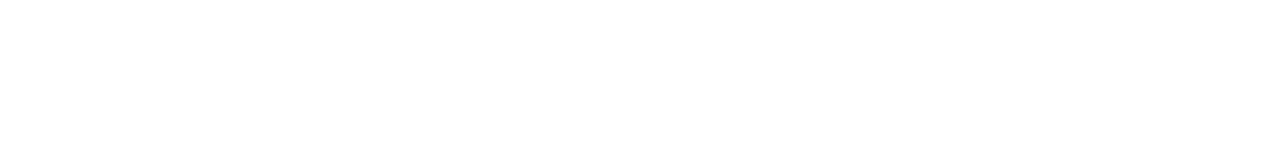
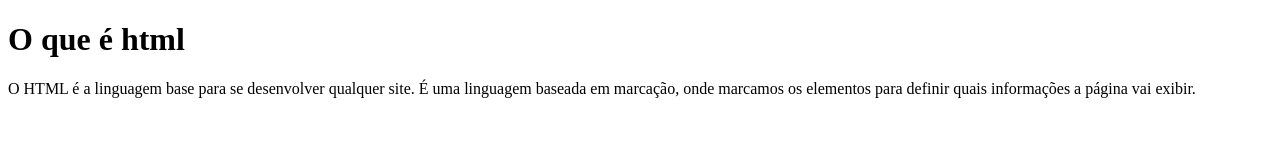
Before and after one commit to edskate/14-05-2023, a plain HTML site: page index.html in a window 1280 px wide. Drawn offline with Linux system fonts and the light colour scheme.

Commit message:
adicioando descrição

```diff
--- a/index.html
+++ b/index.html
@@ -6,6 +6,7 @@
     <title>Html e css</title>
 </head>
 <body>
-
+    <h1>O que é html</h1>
+    <p>O HTML é a linguagem base para se desenvolver qualquer site. É uma linguagem baseada em marcação, onde marcamos os elementos para definir quais informações a página vai exibir.</p>
 </body>
 </html>
```
